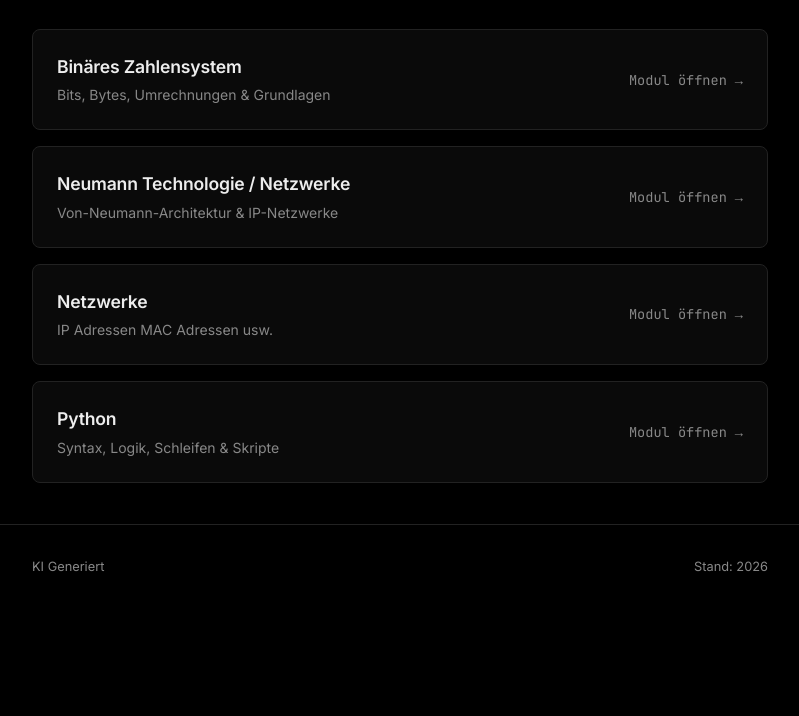
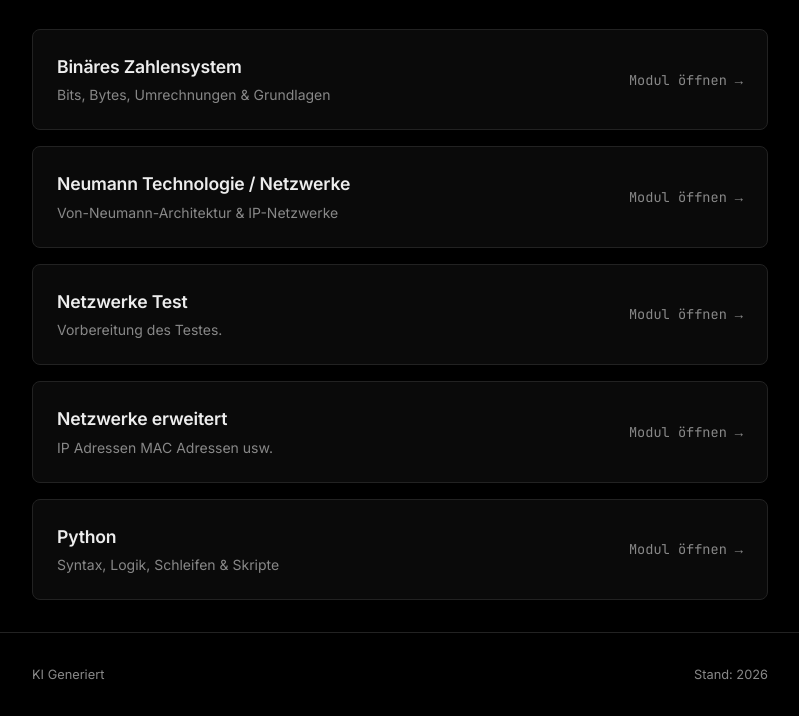
Before and after one commit to MaxCodexWebs/OpenLearn-10, a plain HTML site: page inf/inf.html in a window 1280 px wide. Shown: the part 192-908 px from the top of the page, without its empty margins (240-1039 px from the left). Before the commit the page ends 800 px from the top, so only its background shows below. Drawn offline with Linux system fonts and the light colour scheme.

Commit message:
new content

```diff
--- a/inf/inf.html
+++ b/inf/inf.html
@@ -162,7 +162,7 @@
 
     <main>
         <div class="grid">
-            <!-- Karte 1 -->
+
             <a href="T-Binär.html" class="card">
                 <div class="card-content">
                     <h2>Binäres Zahlensystem</h2>
@@ -174,7 +174,7 @@
                 </div>
             </a>
 
-            <!-- Karte 2 -->
+
             <a href="T-NN.html" class="card">
                 <div class="card-content">
                     <h2>Neumann Technologie / Netzwerke</h2>
@@ -185,10 +185,21 @@
                     <span>&rarr;</span>
                 </div>
             </a>
-            <!-- Karte 3 -->
+
+            <a href="NetzwerkeTest.html" class="card">
+                <div class="card-content">
+                    <h2>Netzwerke Test</h2>
+                    <p>Vorbereitung des Testes.</p>
+                </div>
+                <div class="card-action">
+                    <span>Modul öffnen</span>
+                    <span>&rarr;</span>
+                </div>
+            </a>
+
             <a href="T-Netzwerk.html" class="card">
                 <div class="card-content">
-                    <h2>Netzwerke</h2>
+                    <h2>Netzwerke erweitert</h2>
                     <p>IP Adressen MAC Adressen usw.</p>
                 </div>
                 <div class="card-action">
@@ -197,7 +208,7 @@
                 </div>
             </a>
 
-            <!-- Karte 4 -->
+
             <a href="T-Python.html" class="card">
                 <div class="card-content">
                     <h2>Python</h2>
```
